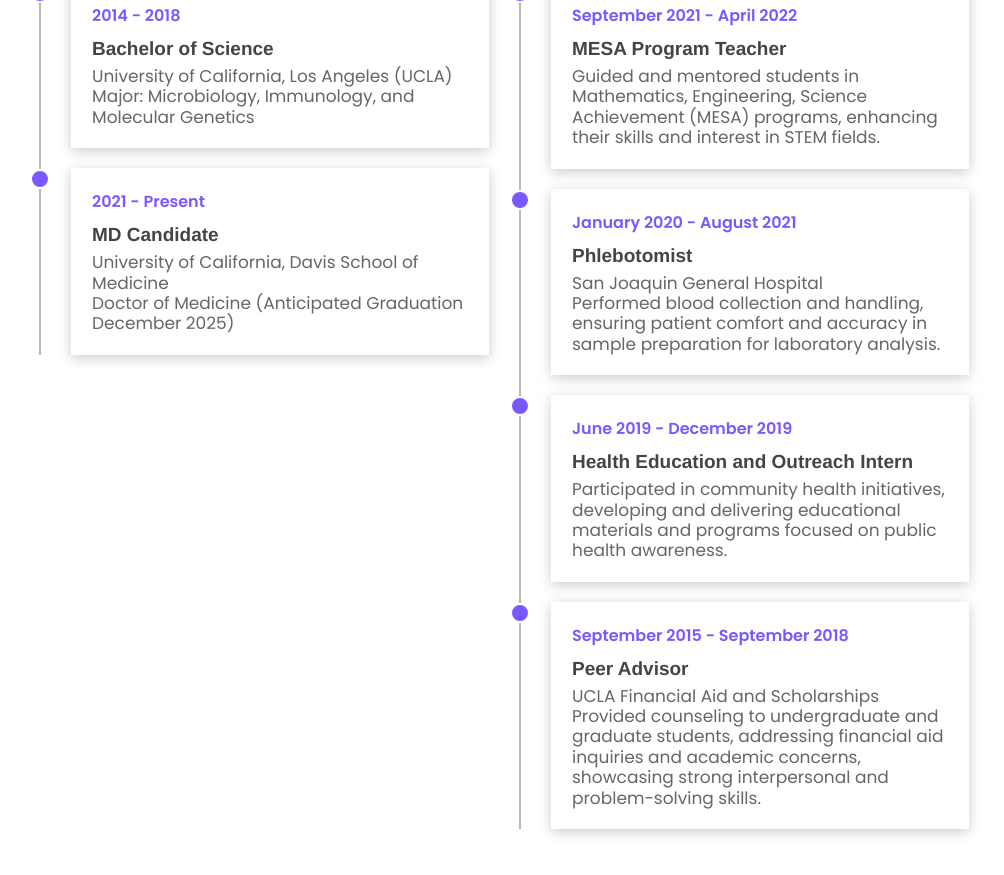
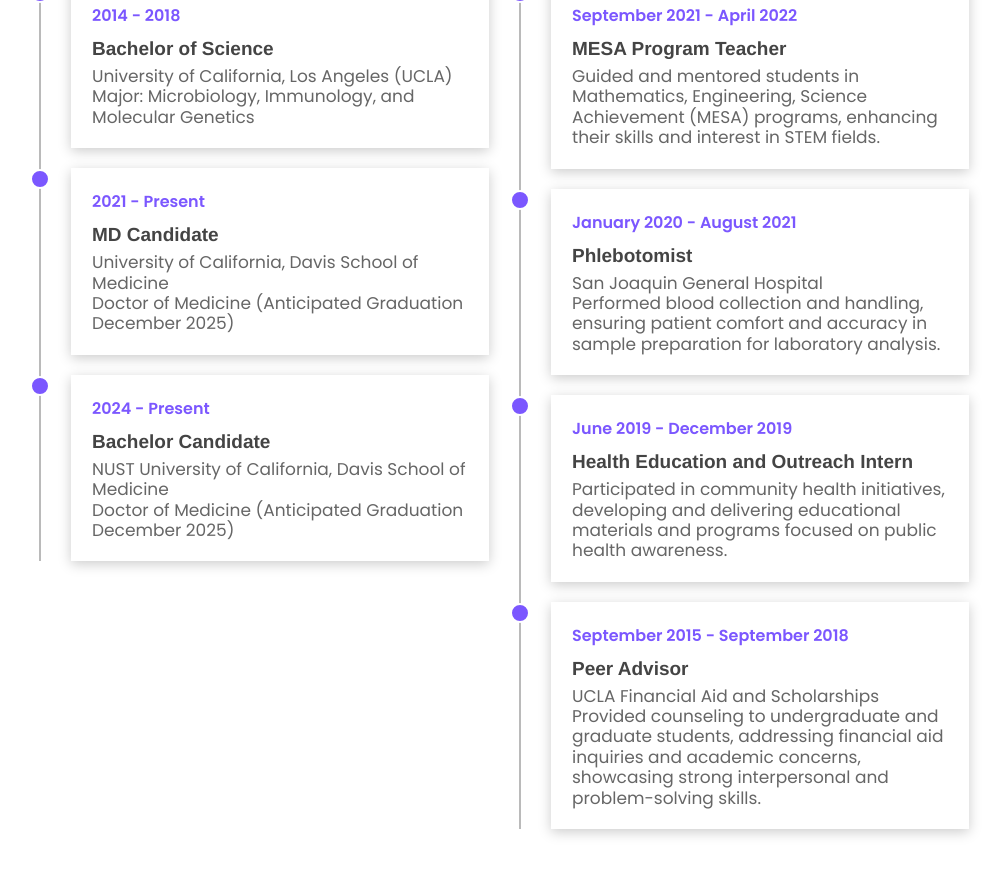
Before and after one commit to WajihulHassan944/test-monifa, a plain HTML site: page index.html in a window 1280 px wide. Shown: the part 2416-3291 px from the top of the page, without its empty margins (121-1125 px from the left). Drawn offline with nearby package versions, Linux system fonts and the light colour scheme.

Commit message:
update 3

```diff
--- a/index.html
+++ b/index.html
@@ -237,6 +237,14 @@
         <h4>2021 - Present</h4>
         <h3>MD Candidate</h3>
         <p>University of California, Davis School of Medicine</p>
+        <p>Doctor of Medicine (Anticipated Graduation December 2025)</p>
+    </div>
+
+
+	 <div class="box">
+        <h4>2024 - Present</h4>
+        <h3>Bachelor Candidate</h3>
+        <p>NUST University of California, Davis School of Medicine</p>
         <p>Doctor of Medicine (Anticipated Graduation December 2025)</p>
     </div>
 
```
Also changed, not shown: 1 other file.
